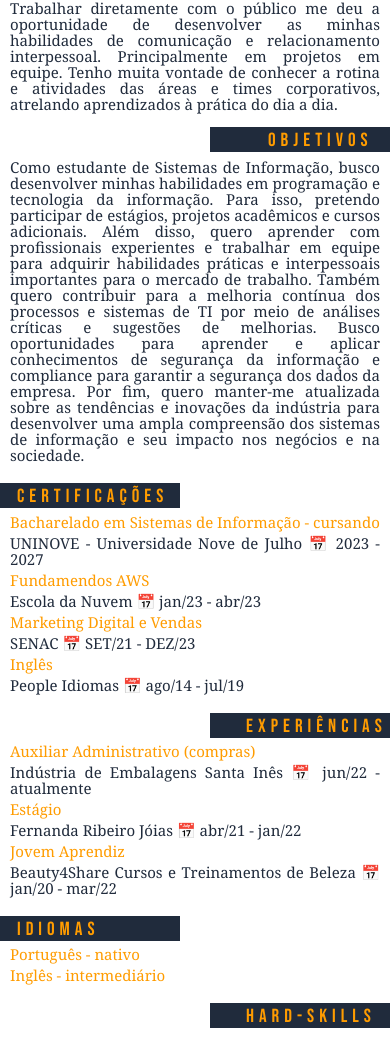
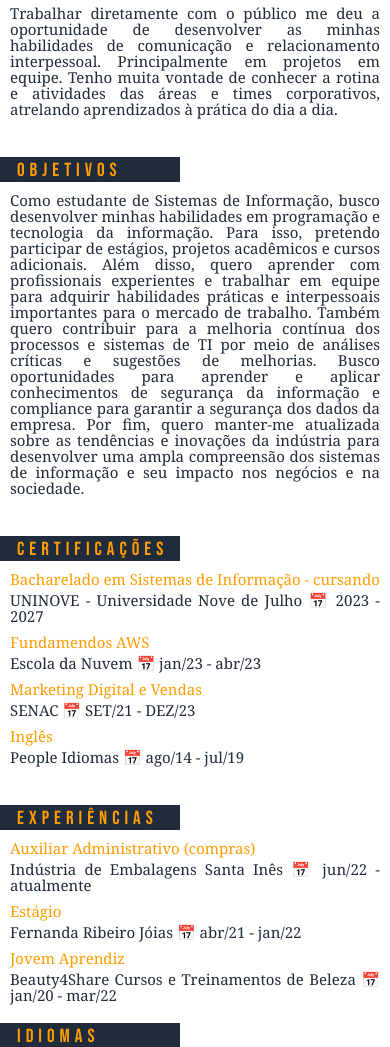
Before and after one commit to IsabelaSchadt/encvs, a plain HTML site: page navigation/julia/julia.html in a window 390 px wide. Shown: the part 452-1499 px from the top of the page. Drawn offline with Linux system fonts and the light colour scheme; files whose address does not match are found by name.

Commit message:
Add files via upload

```diff
--- a/navigation/julia/julia.css
+++ b/navigation/julia/julia.css
@@ -717,7 +717,7 @@ body {
     line-height: 16px;
     margin-left: 10px;
     margin-right: 10px;
-    margin-top: 5px;
+    margin-top: 10px;
     font-family: 'Georgia', sans-serif;
   }
 
@@ -725,13 +725,12 @@ body {
     position: relative;
     height: 25px;
     width: 180px;
-    right: 0;
-    padding-left: 58px;
+    padding-left: 17px;
     padding-top: 1.7px;
     font-size:19px;
     letter-spacing: 5px;
-    margin-top: 15px;
-    float: right;
+    margin-left: 0px;
+    margin-top: 40px;
   }
 
   .goal-desc{
@@ -742,7 +741,7 @@ body {
     line-height: 16px;
     margin-left: 10px;
     margin-right: 10px;
-    margin-top: 47px;
+    margin-top: 10px;
     font-family: 'Georgia', sans-serif;
   }
 
@@ -755,7 +754,7 @@ body {
     font-size:19px;
     letter-spacing: 5px;
     margin-left: 0px;
-    margin-top: 20px;
+    margin-top: 40px;
   }
 
   .certification-desc{
@@ -766,7 +765,7 @@ body {
     line-height: 16px;
     margin-left: 10px;
     margin-right: 10px;
-    margin-top: 6px;
+    margin-top: 10px;
     font-family: 'Georgia', sans-serif;
 
   }
@@ -791,7 +790,7 @@ body {
     line-height: 16px;
     margin-left: 10px;
     margin-right: 10px;
-    margin-top: 5px;
+    margin-top: 10px;
     font-family: 'Georgia', sans-serif;
   }
 
@@ -815,7 +814,7 @@ body {
     line-height: 16px;
     margin-left: 10px;
     margin-right: 10px;
-    margin-top: 5px;
+    margin-top: 10px;
     font-family: 'Georgia', sans-serif;
   }
 
@@ -839,7 +838,7 @@ body {
     line-height: 16px;
     margin-left: 10px;
     margin-right: 10px;
-    margin-top: 5px;
+    margin-top: 10px;
     font-family: 'Georgia', sans-serif;
   }
 
@@ -859,13 +858,12 @@ body {
     position: relative;
     height: 25px;
     width: 180px;
-    right: 0;
-    padding-left: 36px;
+    padding-left: 17px;
     padding-top: 1.7px;
     font-size:19px;
     letter-spacing: 5px;
-    margin-top: 20px;
-    float: right;
+    margin-left: 0px;
+    margin-top: 40px;
   }
 
   .experience-desc{
@@ -876,7 +874,7 @@ body {
     line-height: 16px;
     margin-left: 10px;
     margin-right: 10px;
-    margin-top: 50px;
+    margin-top: 10px;
     font-family: 'Georgia', sans-serif;
   }
 
@@ -900,7 +898,7 @@ body {
     line-height: 16px;
     margin-left: 10px;
     margin-right: 10px;
-    margin-top: 5px;
+    margin-top: 10px;
     font-family: 'Georgia', sans-serif;
   }
 
@@ -924,7 +922,7 @@ body {
     line-height: 16px;
     margin-left: 10px;
     margin-right: 10px;
-    margin-top: 5px;
+    margin-top: 10px;
     font-family: 'Georgia', sans-serif;
   }
 
@@ -938,18 +936,6 @@ body {
     margin-right: 10px;
     margin-top: 5px;
     font-family: 'Georgia', sans-serif;
-  }
-
-  .hard-skills{
-    position: relative;
-    height: 25px;
-    width: 180px;
-    padding-left: 17px;
-    padding-top: 1.7px;
-    font-size:19px;
-    letter-spacing: 5px;
-    margin-left: 0px;
-    margin-top: 20px;
   }
 
 .languages{
@@ -990,34 +976,21 @@ body {
 
 .hard-skills{
   position: relative;
-    height: 25px;
-    width: 180px;
-    right: 0;
-    padding-left: 36px;
-    padding-top: 1.7px;
-    font-size:19px;
-    letter-spacing: 5px;
-    margin-top: 20px;
-    float: right;
-}
-
-.git-github{
-  position: relative;
-  padding-left: 0px;
-  font-size: 15px;
-  letter-spacing: 0px;
-  line-height: 16px;
-  margin-left: 10px;
-  margin-right: 10px;
-  margin-top: 50px;
-  font-family: 'Georgia', sans-serif;
+  height: 25px;
+  width: 180px;
+  padding-left: 17px;
+  padding-top: 1.7px;
+  font-size:19px;
+  letter-spacing: 5px;
+  margin-left: 0px;
+  margin-top: 40px;
 }
 
 .git{
   position:relative;
   width: auto;
   height: 35px;
-  margin-top: 70px;
+  margin-top: 0px;
   margin-left: 40px;
 }
 
@@ -1025,7 +998,7 @@ body {
   position:relative;
   width: auto;
   height: 35px;
-  margin-top: 50px;
+  margin-top: 70px;
   margin-left: 40px;
 }
 
--- a/navigation/julia/julia.html
+++ b/navigation/julia/julia.html
@@ -14,7 +14,7 @@
     <link rel="stylesheet" href="../../style.css" />
     <link rel="stylesheet" href="julia.css" />
     <link rel="stylesheet" href="../../slide.css" />
-    <title>Julia</title>
+    <title>Julia Lopes</title>
   </head>
 
   <body>
```
